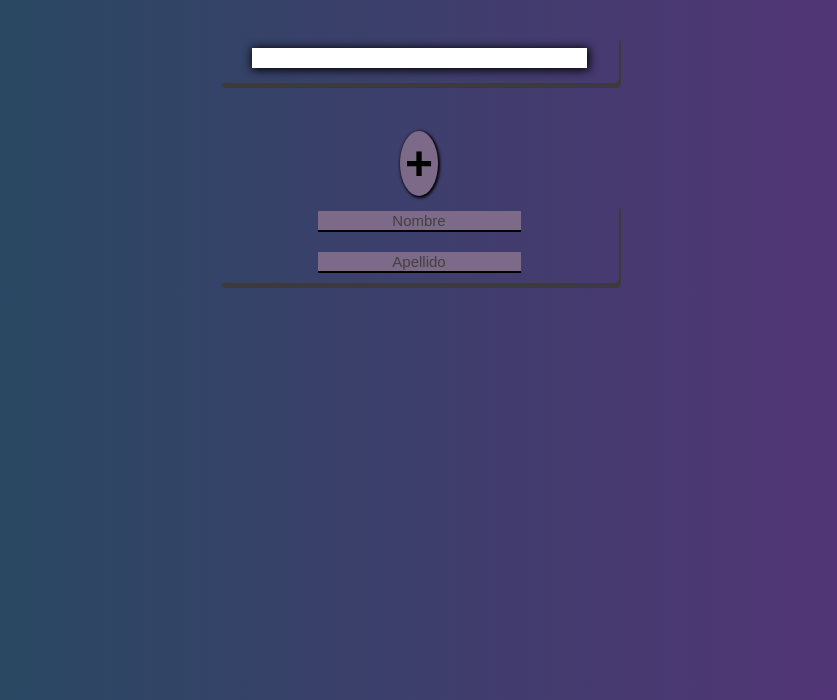
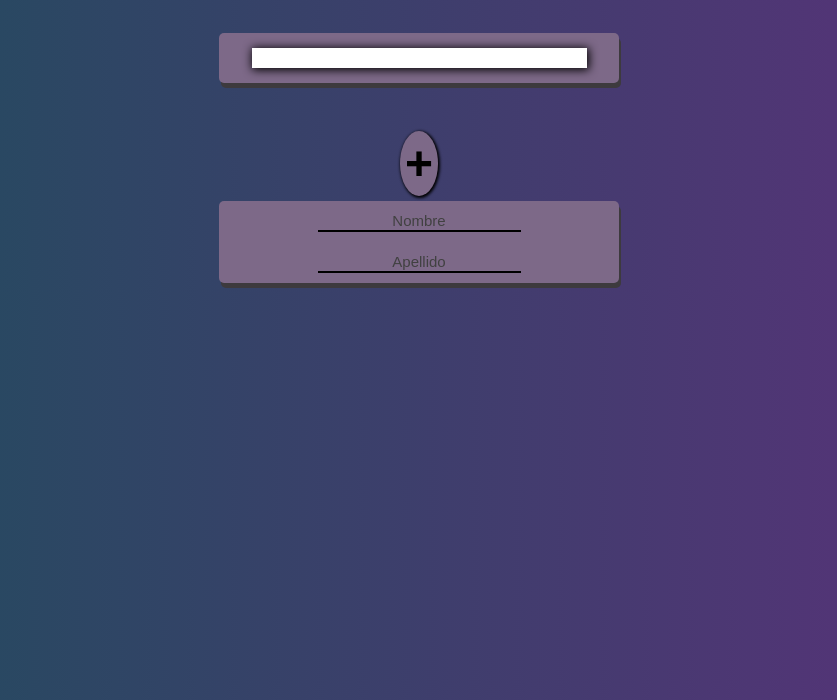
Before and after one commit to xStivDubx/listado-personas, a plain HTML site: page index.html in a window 1280 px wide. Shown: the part 100-800 px from the top of the page, without its empty margins (221-1058 px from the left). Drawn offline with Linux system fonts and the light colour scheme.

Commit message:
Revert "a- REGRESANDO AL ESTILO ANTERIOR"
This reverts commit 8b38ec91cd6933440989e18f528ad7b435641aa6.

```diff
--- a/css/style.css
+++ b/css/style.css
@@ -11,7 +11,7 @@ body{
 }
 
 .container .container-style{
-    background-color: #red;
+    background-color: #7D6988;
     border-radius: 5px;
     box-shadow: 2px 5px #3D3A3E;
 }
```
